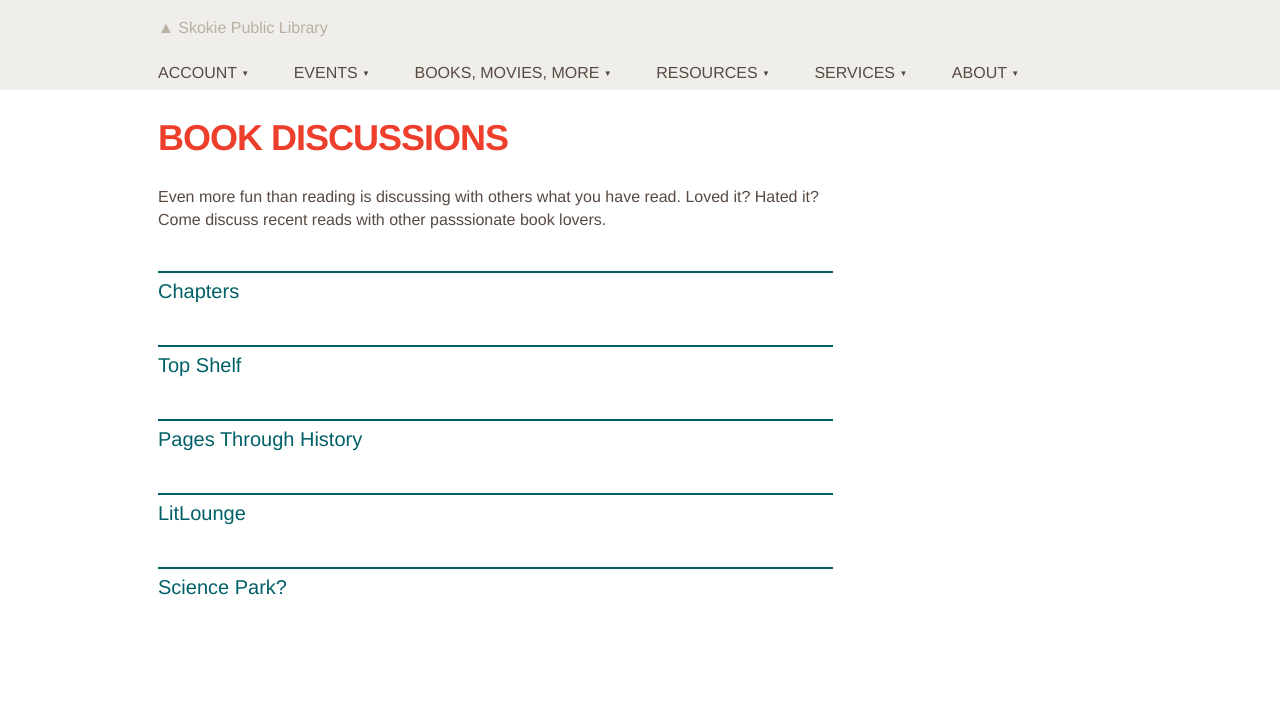
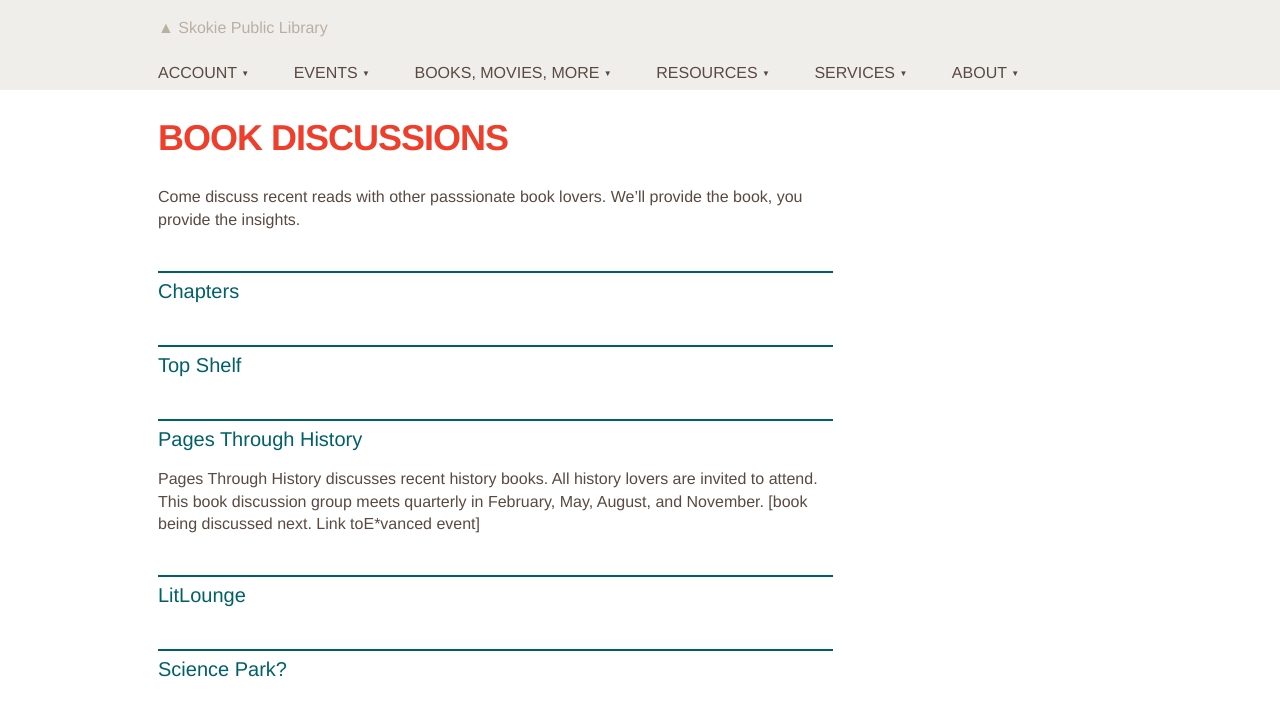
Before and after one commit to skokielibrary/spl-content, a Jekyll site: the page built from _content/lynnanne/books-movies-more--book-discussions.markdown, in a window 1280 px wide. Shown: the top 716 px of the page. Built offline with Jekyll 4.4.1, drawn with Linux system fonts in a browser that asks for light colours.

Commit message:
Updated books-movies-more--book-discussions.markdown

```diff
--- a/_content/lynnanne/books-movies-more--book-discussions.markdown
+++ b/_content/lynnanne/books-movies-more--book-discussions.markdown
@@ -4,10 +4,15 @@ title: Book discussions
 published: true
 ---
 
-Even more fun than reading is discussing with others what you have read. Loved it? Hated it?  Come discuss recent reads with other passsionate book lovers.
+Come discuss recent reads with other passsionate book lovers. We'll provide the book, you provide the insights.
 
 ## Chapters
+
 ## Top Shelf
+
 ## Pages Through History
+Pages Through History discusses recent history books. All history lovers are invited to attend. This book discussion group meets quarterly in February, May, August, and November.
+[book being discussed next. Link toE*vanced event]
+
 ## LitLounge
 ## Science Park?
```
